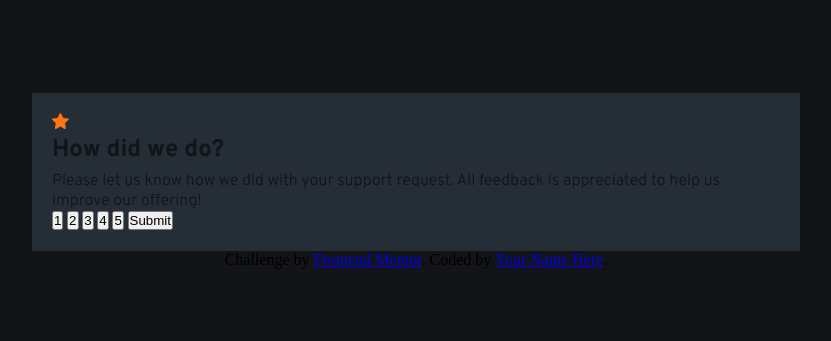
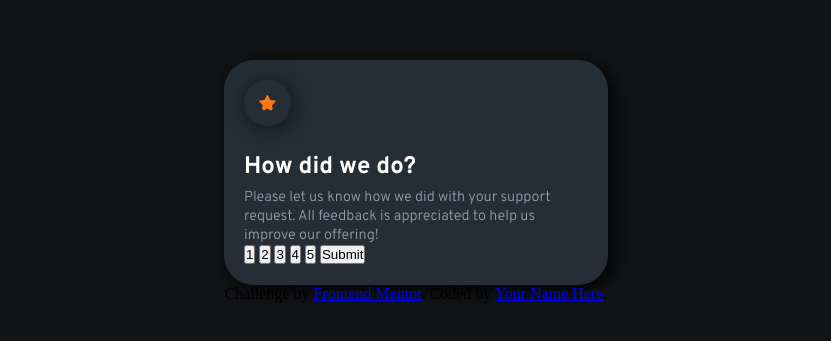
Before and after one commit to ursuladdd/interactive-rating-component-main, a plain HTML site: page index.html in a window 1280 px wide. Shown: the part 219-560 px from the top of the page, without its empty margins (224-1055 px from the left). Drawn offline with Linux system fonts and the light colour scheme.

Commit message:
Finalizando a parte filho_container

```diff
--- a/abstract/_mixins.scss
+++ b/abstract/_mixins.scss
@@ -1,5 +1,4 @@
-@mixin family-size-weigh-color($family, $size, $weigh, $color) {
-    font-family: $family;
+@mixin size-weight-color( $size, $weigh, $color) {
     font-size: $size;
     font-weight: $weigh;
     color: $color;
--- a/components/_pai_container.scss
+++ b/components/_pai_container.scss
@@ -2,18 +2,33 @@
 @use "../abstract/mixins";
 
 .pai_container {
-    height: 60%;
-    width: 60%;
+
+    width: 30%;
     display: flex;
     flex-direction: column;
     background-color: variaveis.$Dark-Blue;
-    @include mixins.family-size-weigh-color(variaveis.$Font-Overpass, 1rem, 300, variaveis.$Very-Dark-Blue);
+    font-family: variaveis.$Font-Overpass;
+    box-shadow: 5px 5px 20px black;
+    border-radius: 30px;
     padding: 20px;
+    .filho_conatiner img {
+        background-color: variaveis.$Dark-Blue;
+        padding: 15px;
+        box-shadow: 2px 2px 20px variaveis.$Very-Dark-Blue;
+        border-radius: 50px;
+        margin-bottom: 20px;
+    }
     .text_filho {
         display: flex;
         flex-direction: column;
         gap: 6px;
     }
+    h2 {
+        @include mixins.size-weight-color(1.5rem, 700, variaveis.$White);
+    }
+    p {
+        @include mixins.size-weight-color(0.9rem , 300, variaveis.$Light-Grey);
+    }
 
 
 }
```
Also changed, not shown: style.css, 1 other file.
